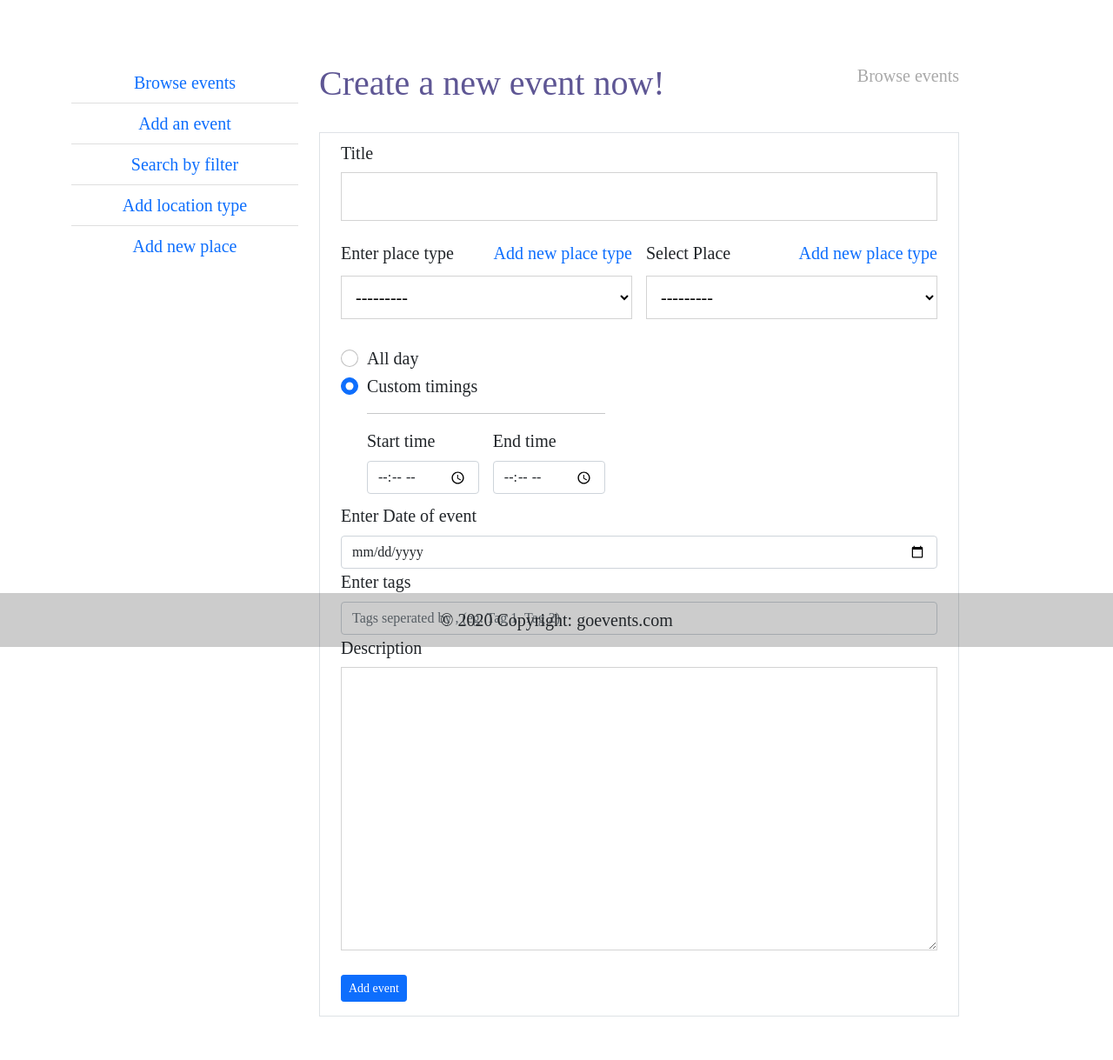
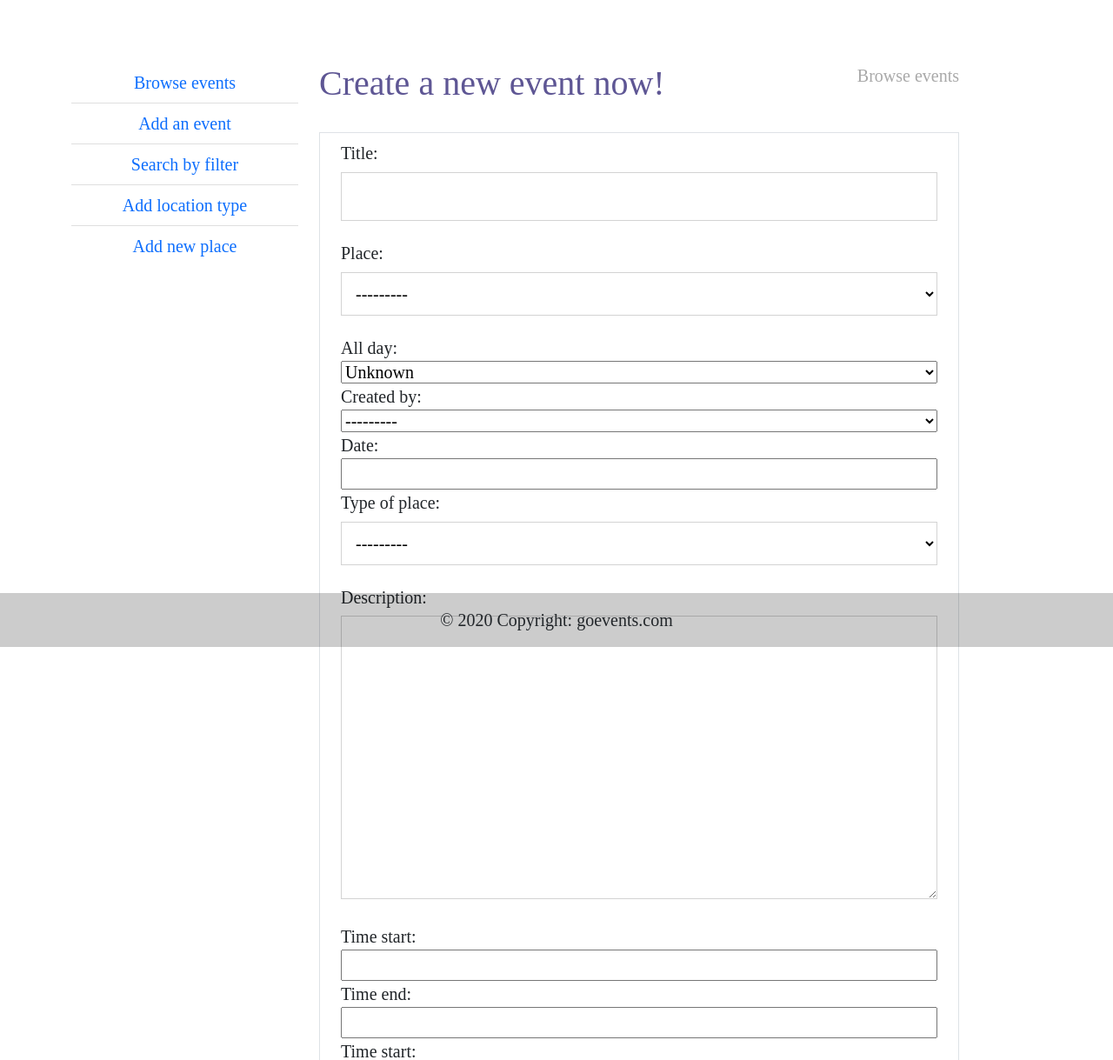
Before and after one commit to vikas1412/events-app, a Django app: page /events/add/event/ in a window 1280 px wide. Shown: the part 56-1275 px from the top of the page at 87% size. Before the commit the page ends 1225 px from the top, so only its background shows below. Run offline with Django 3.2, Linux system fonts and the light colour scheme; the visitor is signed in with stand-in values (Sample User, id 1); data comes from the database, SQL or seed files in the repository; data that the repository does not hold is empty; some libraries are stand-ins or nearby versions.

Commit message:
Add multiple event timing form

```diff
--- a/templates/events/new-event.html
+++ b/templates/events/new-event.html
@@ -45,64 +45,10 @@
                 {% endif %}
                 <span style="color: #e35f5f"> {{ form.errors }}</span>
 
-                {{ form.title.name|capfirst }}
-                {{ form.title }}
+                {{ form.as_table }}
 
-                <div class="row g-3 mb-2">
-                    <div class="col-md-6">
-                        <label for="inputEmail4" class="form-label">Enter place type</label>
-                        <span><a style="float:right;" href="{% url 'new-place' %}">Add new place type</a></span>
-                        {{ form.type_of_place }}
-                    </div>
-                    <div class="col-md-6">
-                        <label for="inputPassword4" class="form-label">Select Place</label>
-                        <span><a style="float:right;" href="{% url 'new-place' %}">Add new place type</a></span>
-                        {{ form.place }}
-                    </div>
-                </div>
+                {{ event_timing_form.as_table }}
 
-                <div class="form-check">
-                    <input class="form-check-input" type="radio" name="{{ form.all_day.name }}" id="flexRadioDefault1"
-                           value="False">
-                    <label class="form-check-label" for="flexRadioDefault1">
-                        All day
-                    </label>
-                </div>
-
-                <div class="form-check col-12">
-                    <input class="form-check-input" type="radio" name="{{ form.all_day.name }}" value="False" id="flexRadioDefault2" checked>
-                    <label class="form-check-label" for="flexRadioDefault2">
-                        Custom timings
-                        <hr>
-                        <div class="row g-3 mb-2">
-                            <div class="col-md-6">
-                                <label for="inputEmail4" class="form-label">Start time</label>
-                                <input type="time" name="{{ form.time_start.name }}" class="form-control"
-                                       id="id_{{ form.time_start.name|lower }}">
-                            </div>
-                            <div class="col-md-6">
-                                <label for="inputPassword4" class="form-label">End time</label>
-                                <input type="time" name="{{ form.time_end.name }}" class="form-control"
-                                       id="id_{{ form.time_end.name|lower }}">
-                            </div>
-                        </div>
-                    </label>
-                </div>
-
-                <div class="col-md-12">
-                    <label for="inputPassword4" class="form-label">Enter Date of event</label>
-                    <input type="date" name="{{ form.date.name }}" class="form-control"
-                           id="id_{{ form.date.name|lower }}" placeholder="Set Date of event">
-                </div>
-
-                <div class="col-md-12">
-                    <label for="inputPassword4" class="form-label">Enter tags</label>
-                    <input type="text" name="{{ form.tags.name }}" class="form-control"
-                           id="id_{{ form.tags.name|lower }}" placeholder="Tags seperated by , (eg. Tag 1, Tag 2)">
-                </div>
-
-                {{ form.description.name|capfirst }}
-                {{ form.description }}
             </ul>
             <button class="mb-3 btn btn-sm btn-primary">Add event</button>
         </div>
```
